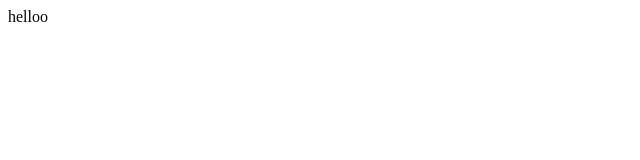
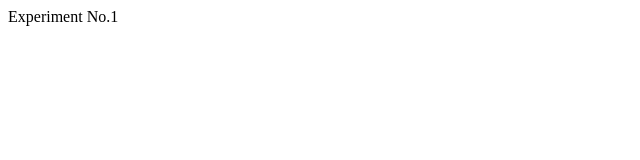
Before and after one commit to KajalBorhade1999/Demo, a plain HTML site: page index.html in a window 1280 px wide. Shown: the full height of the page, 0-640 px from the left. Drawn offline with Linux system fonts and the light colour scheme.

Commit message:
Express commit

```diff
--- a/index.html
+++ b/index.html
@@ -3,6 +3,6 @@
     <title>Happy New Year 2021</title>
   </head>
   <body>
-    <p>helloo</p>
+    <p>Experiment No.1</p>
   </body>
 </html>
```
Also changed, not shown: 1 other file.
